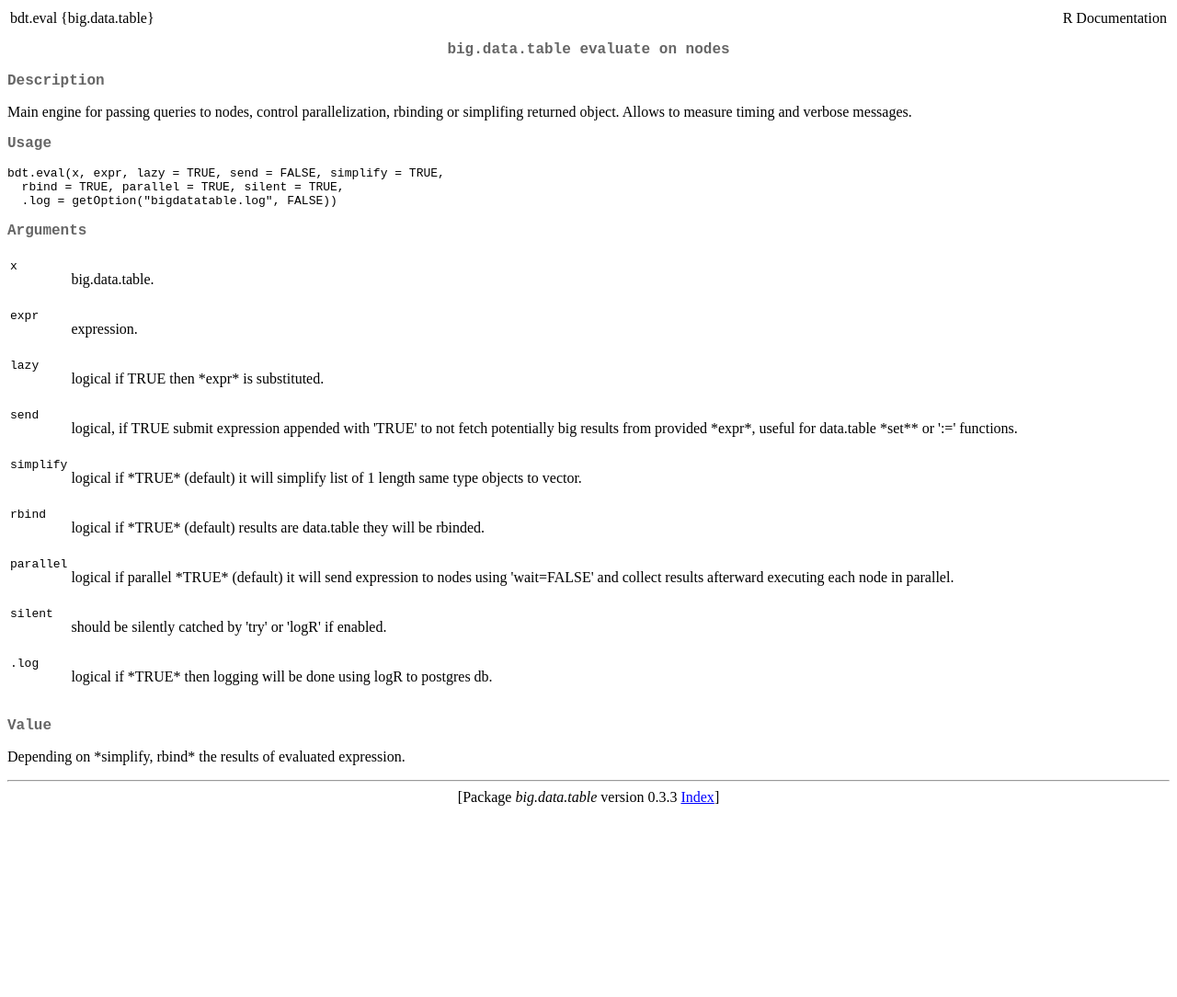
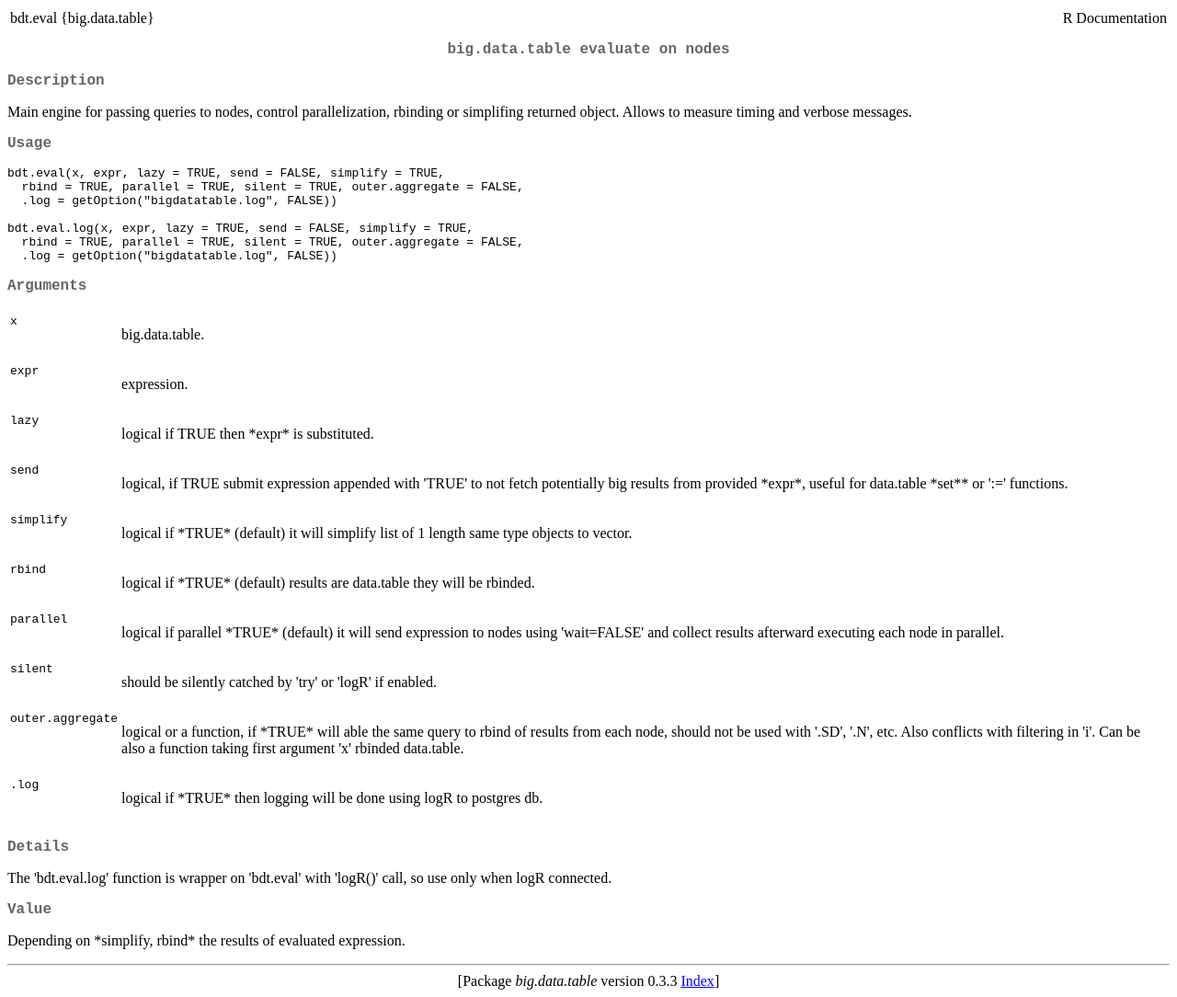
Before and after one commit to jangorecki/big.data.table, a plain HTML site: page html/bdt.eval.html in a window 1280 px wide. Shown: the whole page at 92% size. Before the commit the page ends 884 px from the top, so only its background shows below. Drawn offline with Linux system fonts and the light colour scheme.

Commit message:
bdt drat update

```diff
--- a/html/bdt.eval.html
+++ b/html/bdt.eval.html
@@ -17,7 +17,11 @@
 
 <pre>
 bdt.eval(x, expr, lazy = TRUE, send = FALSE, simplify = TRUE,
-  rbind = TRUE, parallel = TRUE, silent = TRUE,
+  rbind = TRUE, parallel = TRUE, silent = TRUE, outer.aggregate = FALSE,
+  .log = getOption("bigdatatable.log", FALSE))
+
+bdt.eval.log(x, expr, lazy = TRUE, send = FALSE, simplify = TRUE,
+  rbind = TRUE, parallel = TRUE, silent = TRUE, outer.aggregate = FALSE,
   .log = getOption("bigdatatable.log", FALSE))
 </pre>
 
@@ -57,11 +61,21 @@ bdt.eval(x, expr, lazy = TRUE, send = FALSE, simplify = TRUE,
 <td>
 <p>should be silently catched by 'try' or 'logR' if enabled.</p>
 </td></tr>
+<tr valign="top"><td><code>outer.aggregate</code></td>
+<td>
+<p>logical or a function, if *TRUE* will able the same query to rbind of results from each node, should not be used with '.SD', '.N', etc. Also conflicts with filtering in 'i'. Can be also a function taking first argument 'x' rbinded data.table.</p>
+</td></tr>
 <tr valign="top"><td><code>.log</code></td>
 <td>
 <p>logical if *TRUE* then logging will be done using logR to postgres db.</p>
 </td></tr>
 </table>
+
+
+<h3>Details</h3>
+
+<p>The 'bdt.eval.log' function is wrapper on 'bdt.eval' with 'logR()' call, so use only when logR connected.
+</p>
 
 
 <h3>Value</h3>
```
Also changed, not shown: html/00Index.html (+2 -0 lines), html/sub-.big.data.table.html (+1 -1 lines), html/sub-sub-.big.data.table.html (+5 -0 lines), index.html (+3 -1 lines), 7 other files.
